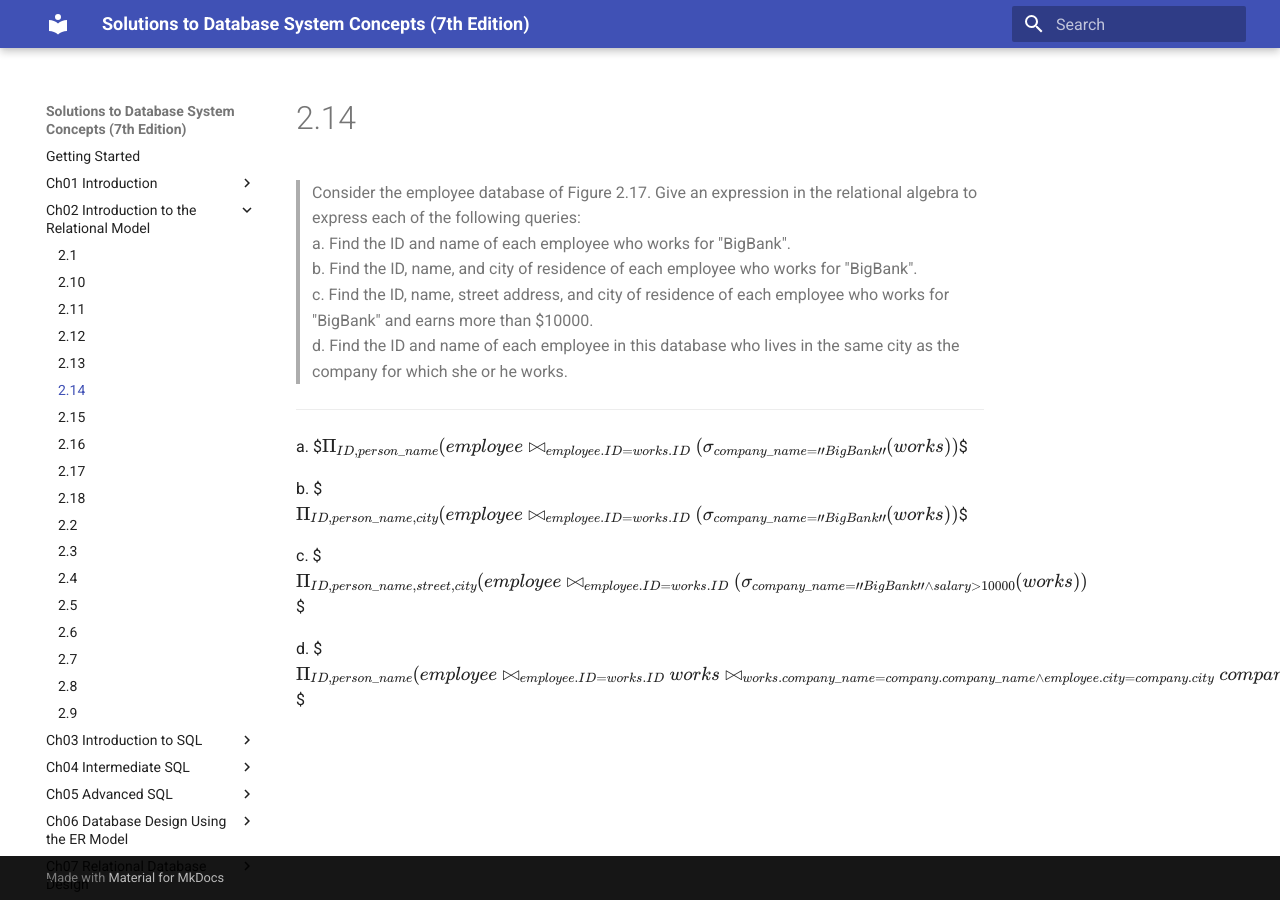
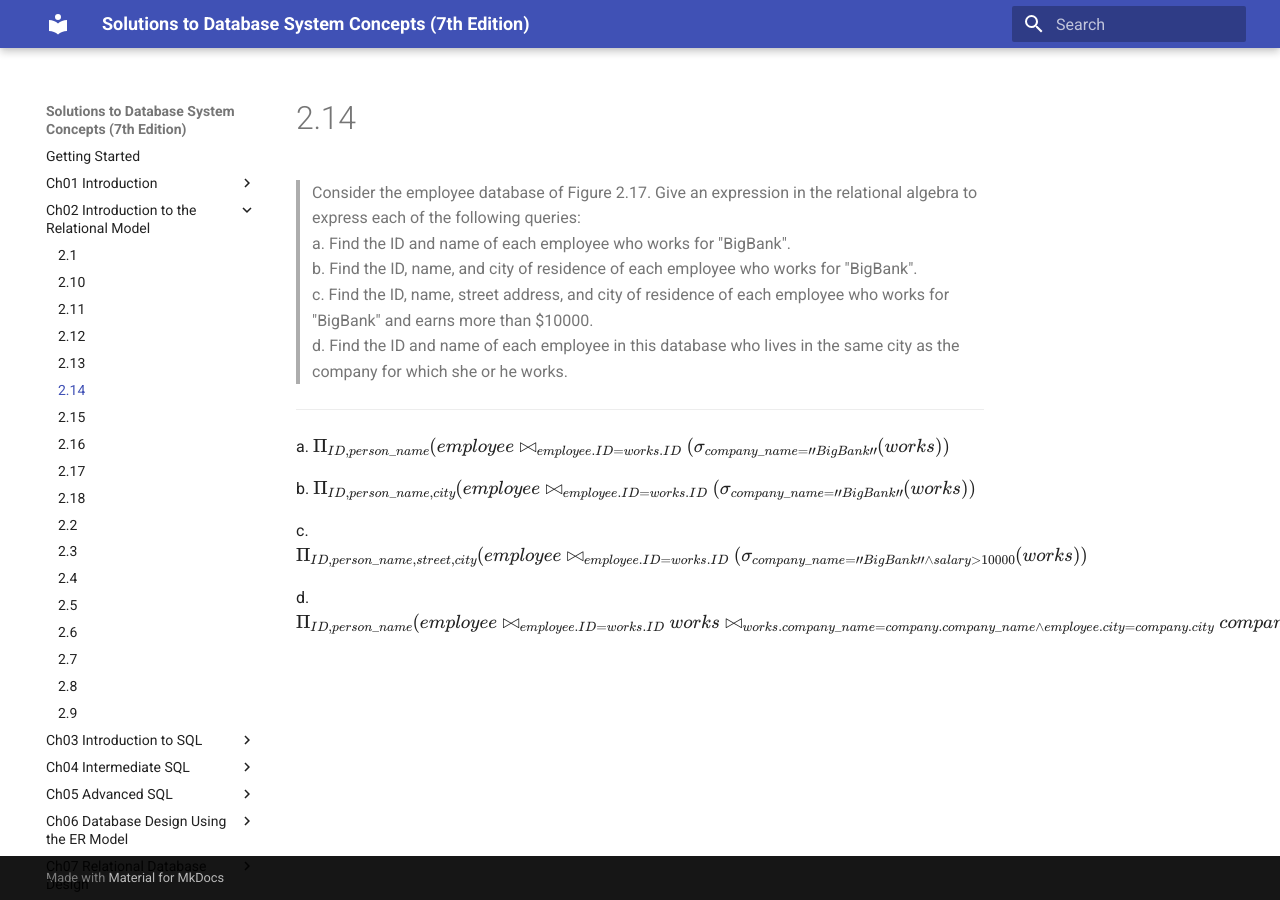
Before and after one commit to tdzz1102/database_system_concepts_answers, an MkDocs documentation site: the page built from docs/Ch02_Introduction_to_the_Relational_Model/2.14.md, in a window 1280 px wide. Built offline with MkDocs 1.6.1 and Material for MkDocs 9.7.7, drawn with Linux system fonts in a browser that asks for light colours.

Commit message:
fix md grammer

```diff
--- a/docs/Ch02_Introduction_to_the_Relational_Model/2.14.md
+++ b/docs/Ch02_Introduction_to_the_Relational_Model/2.14.md
@@ -11,10 +11,10 @@
 
 --------------------------------
 
-a. $$\Pi_{ID, person\_name}(employee \bowtie_{employee.ID = works.ID} (\sigma_{company\_name="BigBank"}(works))$$
+a. $\Pi_{ID, person\_name}(employee \bowtie_{employee.ID = works.ID} (\sigma_{company\_name="BigBank"}(works))$
 
-b. $$\Pi_{ID, person\_name, city}(employee \bowtie_{employee.ID = works.ID} (\sigma_{company\_name="BigBank"}(works))$$
+b. $\Pi_{ID, person\_name, city}(employee \bowtie_{employee.ID = works.ID} (\sigma_{company\_name="BigBank"}(works))$
 
-c. $$\Pi_{ID, person\_name, street, city}(employee \bowtie_{employee.ID = works.ID} (\sigma_{company\_name="BigBank" \wedge salary > 10000 }(works))$$
+c. $\Pi_{ID, person\_name, street, city}(employee \bowtie_{employee.ID = works.ID} (\sigma_{company\_name="BigBank" \wedge salary > 10000 }(works))$
 
-d. $$\Pi_{ID, person\_name}(employee \bowtie_{employee.ID = works.ID} works \bowtie_{works.company\_name = company.company\_name \wedge employee.city = company.city} company)$$
+d. $\Pi_{ID, person\_name}(employee \bowtie_{employee.ID = works.ID} works \bowtie_{works.company\_name = company.company\_name \wedge employee.city = company.city} company)$
```
